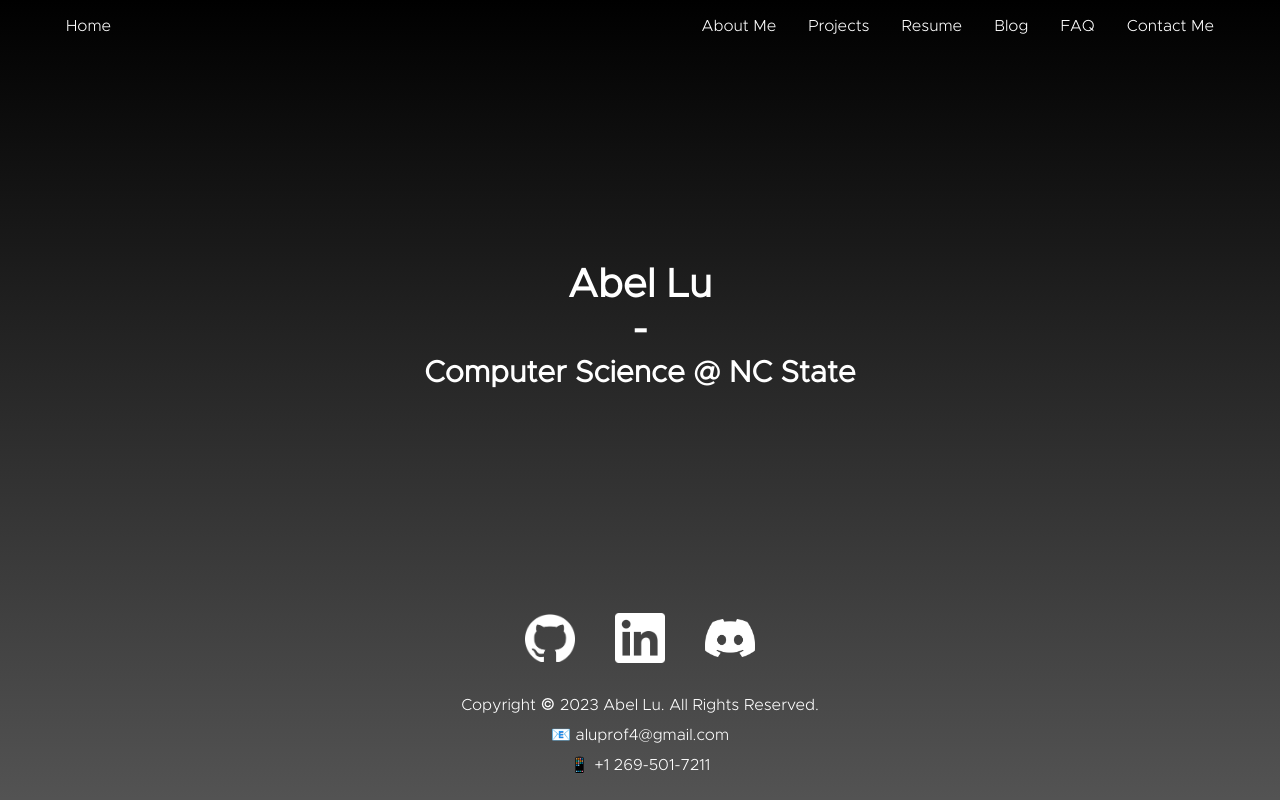
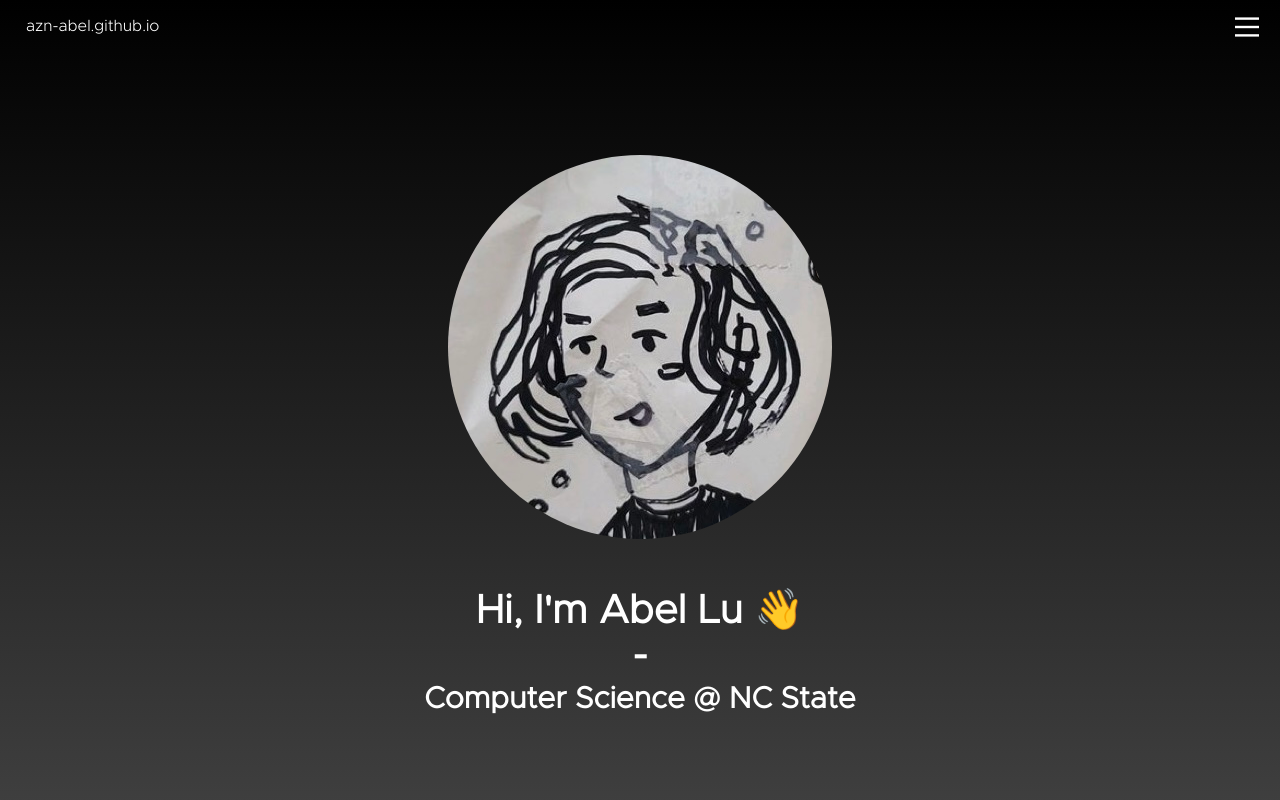
Before and after one commit to dark-obsidia/dark-obsidia.github.io, a React (Create React App) app: page /#/ in a window 1280 px wide. Shown: the top 800 px of the page. Built offline with nearby package versions, Linux system fonts and the light colour scheme.

Commit message:
added home image

```diff
--- a/src/App.js
+++ b/src/App.js
@@ -7,7 +7,7 @@
 } from 'react-transition-group';
 
 import Home from "./pages/home/Home.js"
-import Navbar from './Navbar.js'
+import Navbar from './components/navbar/Navbar.js'
 import Footer from "./Footer";
 
 import AboutMe from './pages/aboutMe/AboutMe.js';
@@ -31,15 +31,8 @@
 
         const footerHeight = document.getElementById('footer').offsetHeight;
         const navbarHeight = document.getElementById('navbar').offsetHeight;
-
-        if (item.id === "home") {
-          item.style.height = window.innerHeight - navbarHeight;
-        }
-
         const newHeight = item.getBoundingClientRect().height;
         const fitHeight = window.innerHeight - navbarHeight - footerHeight;
-
-
 
         if (newHeight >= fitHeight) {
           document.getElementById('content').style.height = newHeight + footerHeight + "px";
@@ -113,7 +106,7 @@
         <HashRouter>
             <Navbar/>
             <div className='content' id='content'>
-            <AnimatedRoutes/>
+              <AnimatedRoutes/>
               <Footer/>
             </div>
         </HashRouter>
--- a/src/Navbar.js
+++ /dev/null
@@ -1,27 +0,0 @@
-import { Link }  from "react-router-dom";
-import './styles/index.css';
-
-const Navbar = () => {
-
-
-    return (
-        <>
-            <nav className="navbar" id='navbar'>
-                <ul className="nav" style={{paddingLeft: "50px"}}>
-                    <li><Link to="/">Home</Link></li>
-                </ul>
-                <ul className={'nav'} style={{paddingRight: "50px"}}>
-
-                    <li><Link to="/about-me">About Me</Link></li>
-                    <li><Link to="/projects">Projects</Link></li>
-                    <li><Link to="/resume">Resume</Link></li>
-                    <li><Link to="/blog">Blog</Link></li>
-                    <li><Link to="/faq">FAQ</Link></li>
-                    <li><Link to="/contact-me">Contact Me</Link></li>
-                </ul>
-            </nav>
-        </>
-     );
-}
-
-export default Navbar;
--- /dev/null
+++ b/src/components/menuButton/MenuButton.css
@@ -0,0 +1,41 @@
+.menu {
+    background-color: transparent;
+    border: none;
+    cursor: pointer;
+    display: flex;
+    padding: 0;
+}
+.line {
+    fill: none;
+    stroke: white;
+    stroke-width: 6;
+    transition: stroke-dasharray 600ms cubic-bezier(0.4, 0, 0.2, 1),
+    stroke-dashoffset 600ms cubic-bezier(0.4, 0, 0.2, 1);
+}
+.line1 {
+    stroke-dasharray: 60 207;
+    stroke-width: 6;
+}
+.line2 {
+    stroke-dasharray: 60 60;
+    stroke-width: 6;
+}
+.line3 {
+    stroke-dasharray: 60 207;
+    stroke-width: 6;
+}
+.opened .line1 {
+    stroke-dasharray: 90 207;
+    stroke-dashoffset: -134;
+    stroke-width: 6;
+}
+.opened .line2 {
+    stroke-dasharray: 1 60;
+    stroke-dashoffset: -30;
+    stroke-width: 6;
+}
+.opened .line3 {
+    stroke-dasharray: 90 207;
+    stroke-dashoffset: -134;
+    stroke-width: 6;
+}
--- /dev/null
+++ b/src/components/menuButton/MenuButton.js
@@ -0,0 +1,28 @@
+import "./MenuButton.css";
+
+const MenuButton = (props) => {
+
+    const {opened, setOpened} = props;
+
+    const handleClick = () => {
+        setOpened(!opened);
+    }
+    return (
+        <button className={opened ? "menu opened" : "menu"}
+                onClick={handleClick}
+                aria-expanded={opened}
+                aria-label="Main Menu"
+                style={{height: "53px", width: "53px", position: "fixed", top: "0px", right: "0px", zIndex: "12"}}
+        >
+            <svg width="40" height="40" viewBox="0 0 100 100">
+                <path className="line line1"
+                      d="M 20,29.000046 H 80.000231 C 80.000231,29.000046 94.498839,28.817352 94.532987,66.711331 94.543142,77.980673 90.966081,81.670246 85.259173,81.668997 79.552261,81.667751 75.000211,74.999942 75.000211,74.999942 L 25.000021,25.000058"/>
+                <path className="line line2" d="M 20,50 H 80"/>
+                <path className="line line3"
+                      d="M 20,70.999954 H 80.000231 C 80.000231,70.999954 94.498839,71.182648 94.532987,33.288669 94.543142,22.019327 90.966081,18.329754 85.259173,18.331003 79.552261,18.332249 75.000211,25.000058 75.000211,25.000058 L 25.000021,74.999942"/>
+            </svg>
+        </button>
+    )
+}
+
+export default MenuButton;
--- /dev/null
+++ b/src/components/navbar/Navbar.css
@@ -0,0 +1,29 @@
+.side-menu {
+    width: 300px;
+    max-width: 100vw;
+    height: calc(100vh + 1000px);
+    /*height: 100%;*/
+    padding-top: 53px;
+    display: flex;
+    flex-direction: column;
+}
+
+.side-menu li {
+    width: 100%;
+}
+
+.side-menu a {
+    width: 100%;
+    padding: 20px 0;
+}
+
+.side-menu a:hover {
+    background-color: #282c34;
+}
+
+
+@media screen and (width < 475px) {
+    .side-menu {
+        width: 100vw
+    }
+}
--- /dev/null
+++ b/src/components/navbar/Navbar.js
@@ -0,0 +1,36 @@
+import { useState } from 'react';
+import { Link }  from "react-router-dom";
+import '../../styles/index.css';
+import './Navbar.css';
+
+import MenuButton from "../menuButton/MenuButton";
+
+const Navbar = () => {
+
+    const [menuActive, setMenuActive] = useState(false);
+
+
+    return (
+        <>
+            <nav className="navbar" id='navbar'>
+                <ul className="nav" style={{paddingLeft: "10px"}}>
+                    <li><Link to="/">{"azn-abel.github.io"}</Link></li>
+                </ul>
+            </nav>
+            <MenuButton opened={menuActive} setOpened={setMenuActive}/>
+            <nav onClick={() => {setMenuActive(!menuActive)}} style={{position: "fixed", top: "0", right: "0", zIndex: "11", backgroundColor: "#222222"}}>
+                {menuActive && (<ul className={'nav side-menu'}>
+                    <li><Link to="/">Home 🏠</Link></li>
+                    <li><Link to="/about-me">About Me 🙂</Link></li>
+                    <li><Link to="/projects">Projects 🖥️</Link></li>
+                    <li><Link to="/resume">Resume 📄</Link></li>
+                    <li><Link to="/blog">Blog ✍🏻</Link></li>
+                    <li><Link to="/faq">FAQ 🤔</Link></li>
+                    <li><Link to="/contact-me">Contact Me 📨</Link></li>
+                </ul>)}
+            </nav>
+        </>
+     );
+}
+
+export default Navbar;
--- a/src/pages/home/Home.js
+++ b/src/pages/home/Home.js
@@ -1,11 +1,13 @@
 import "../../styles/index.css";
 import "./home.css"
+import reactPic from "../../images/home-selfie.jpg";
 
 const Home = () => {
     return (
-        <div className="Home page" id="home" style={{paddingTop: "200px", paddingBottom: "200px"}}>
+        <div className="Home page" id="home">
+            <img src={reactPic} alt={"bruh"} style={{width: "384px", maxWidth: "80%", borderRadius: "50%", marginBottom: "50px"}}/>
             <h2 style={{textAlign: "center"}}>
-                Abel Lu <br/>
+                Hi, I'm Abel Lu 👋<br/>
                 - <br/>
 
             </h2>
--- a/src/styles/index.css
+++ b/src/styles/index.css
@@ -68,7 +68,8 @@
 }
 
 .Home {
-  /*height: calc(100vh - 53px - 225px);*/
+  height: calc(100vh - 53px - 225px);
+  min-height: calc(100vh - 53px);
   width: 100%;
 }
 
```
Also changed, not shown: src/images/home-selfie.jpg (added).
